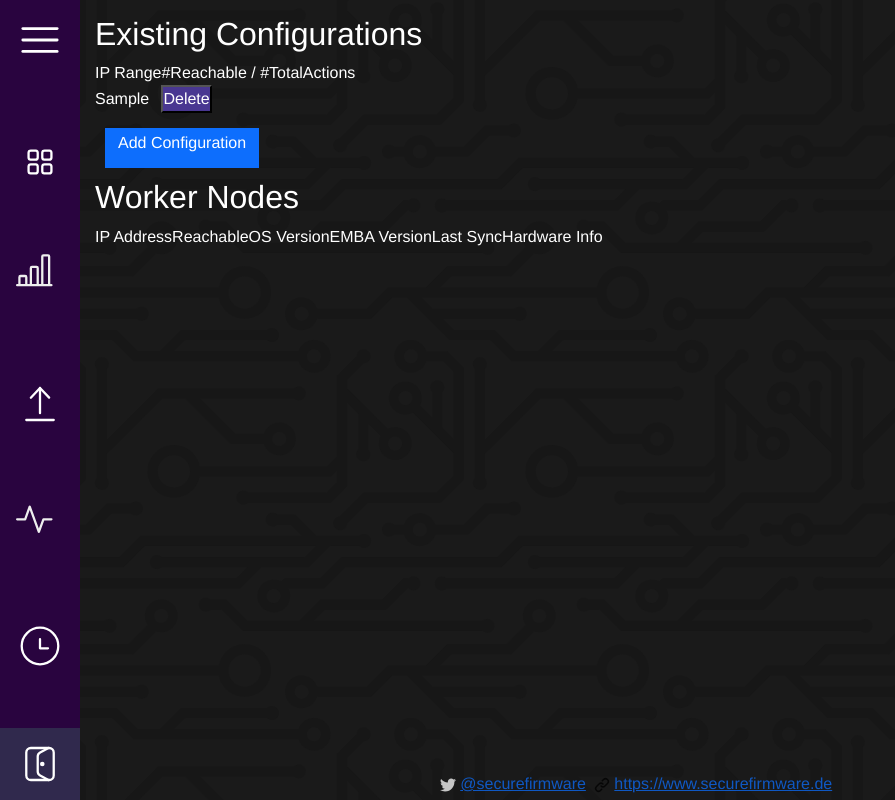
After one commit to e-m-b-a/embark, a Django app: page /worker/ in a window 1280 px wide. The commit adds this page. Shown: the whole page, without its empty margins (0-895 px from the left). Run offline with Django 3.2, Linux system fonts and the light colour scheme; a user stored in the database is signed in; tables that the repository leaves empty hold one stand-in row (values such as "Sample post"); lists and menus that the app fills with data are empty; parts of the project's set-up code (start-up, migrations or seed data) failed here and were passed over; some libraries are stand-ins or nearby versions.

Commit message:
start implementing worker ui
Signed-off-by: ashiven <nevisha@pm.me>

```diff
--- a/embark/templates/navigation.html
+++ b/embark/templates/navigation.html
@@ -101,6 +101,14 @@
                     <span class="nav-link">Updater</span>
                 </a>
             </li>
+            <li>
+                <a href="{% url 'embark-workers-main' %}">
+                    <span class="icon">
+                        <svg fill="#ffffff" height="48px" width="48px" id="Layer_1" data-name="Layer 1" xmlns="http://www.w3.org/2000/svg" viewBox="-1.6 -1.6 19.20 19.20"><g id="SVGRepo_bgCarrier" stroke-width="0"></g><g id="SVGRepo_tracerCarrier" stroke-linecap="round" stroke-linejoin="round"></g><g id="SVGRepo_iconCarrier"> <path class="cls-1" d="M14,12V6H5v6H9v1H7v1h5V13H10V12ZM6,11V7h7v4ZM7,5H4V4H7ZM8,5V3H3v7H4v3H6v1H3a1,1,0,0,1-1-1V3A1,1,0,0,1,3,2H8A1,1,0,0,1,9,3V5Z"></path> </g></svg>
+                    </span>
+                    <span class="nav-link">Workers</span>
+                </a>
+            </li>
             <li class="submenu">
                <div class="dropdown">
                    <a data-toggle="collapse" aria-expanded="true">
--- /dev/null
+++ b/embark/templates/workers/index.html
@@ -0,0 +1,13 @@
+{% extends "base.html" %}
+{% load static %}
+{% block style %}<link rel="stylesheet" type="text/css" href="{% static 'content/css/menu.css' %}"/>{% endblock style %}
+{% block title %}EMBArk User-menue{% endblock title %}
+
+{% block navigation %}{% include "navigation.html" %}{% endblock navigation %}
+{% block maincontent %}
+
+<div class="container-fluid">
+  {% block overview %}{% include "workers/overview.html" %}{% endblock overview %}
+</div>
+
+{% endblock maincontent %}
--- /dev/null
+++ b/embark/templates/workers/overview.html
@@ -0,0 +1,49 @@
+<div class="configuration-container">
+<h2>Existing Configurations</h2>
+<table>
+  <tr>
+    <th>IP Range</th>
+    <th>#Reachable / #Total</th>
+    <th>Actions</th>
+  </tr>
+  {% for config in user.configuration.all %}
+  <tr>
+    <td>{{ config.ip_range }}</td>
+    {# <td>{{ config.workers.filter(reachable=True).count }} / {{ config.workers.count }} #}
+    <td>
+      <form action="/" method="post">
+        {% csrf_token %}
+        <button type="submit">Delete</button>
+      </form>
+    </td>
+  </tr>
+  {% endfor %}
+</table>
+
+<a href="/" class="btn btn-primary">Add Configuration</a>
+</div>
+
+
+<div class="worker-container">
+<h2>Worker Nodes</h2>
+<table>
+  <tr>
+    <th>IP Address</th>
+    <th>Reachable</th>
+    <th>OS Version</th>
+    <th>EMBA Version</th>
+    <th>Last Sync</th>
+    <th>Hardware Info</th>
+  </tr>
+  {% for worker in workers %}
+  <tr>
+    <td>{{ worker.ip_address }}</td>
+    {# <td>{% if worker.reachable %}🟢{% else %}🔴{% endif %}</td> #}
+    {# <td>{{ worker.system_info.os }}</td> #}
+    {# <td>{{ worker.system_info.emba_version }}</td> #}
+    {# <td>{{ worker.system_info.last_sync }}</td> #}
+    {# <td>{{ worker.system_info.hw }}</td> #}
+  </tr>
+  {% endfor %}
+</table>
+</div>
--- a/embark/users/models.py
+++ b/embark/users/models.py
@@ -44,3 +44,4 @@ class Configuration(models.Model):
     ssh_user = models.CharField(max_length=150, blank=True, null=True, help_text="SSH user of the worker nodes")
     ssh_password = models.CharField(max_length=150, blank=True, null=True, help_text="SSH password of the worker nodes")
     ip_range = models.TextField(blank=True, null=True, help_text="IP range of the worker nodes")
+    created_at = models.DateTimeField(auto_now_add=True, help_text="Date time when this entry was created")
--- a/embark/workers/models.py
+++ b/embark/workers/models.py
@@ -11,6 +11,7 @@ class Worker(models.Model):
     name = models.CharField(max_length=100)
     ip_address = models.GenericIPAddressField(unique=True)
     system_info = models.JSONField()
+    reachable = models.BooleanField(default=False)
 
     def clean(self):
         super().clean()
--- a/embark/workers/urls.py
+++ b/embark/workers/urls.py
@@ -7,6 +7,7 @@ from django.urls import path
 from workers import views
 
 urlpatterns = [
+    path('worker/', views.workers_main, name='embark-workers-main'),
     path('worker/scan/<int:configuration_id>/', views.config_worker_scan, name='embark-worker-scan'),
     path('worker/connect/<int:configuration_id>/<int:worker_id>/', views.connect_worker, name='embark-worker-connect'),
     path('worker/registered/<int:configuration_id>/', views.registered_workers, name='embark-worker-registered'),     # TODO: convert to API endpoints after development complete
--- a/embark/workers/views.py
+++ b/embark/workers/views.py
@@ -2,6 +2,7 @@ import ipaddress
 import socket
 from concurrent.futures import ThreadPoolExecutor
 
+from django.shortcuts import render
 import paramiko
 
 from django.contrib.auth.decorators import login_required, permission_required
@@ -12,6 +13,19 @@ from django.http import JsonResponse
 
 from workers.models import Worker
 from users.models import Configuration
+
+
+@require_http_methods(["GET"])
+@login_required(login_url='/' + settings.LOGIN_URL)
+@permission_required("users.worker_permission", login_url='/')
+def workers_main(request):
+    """
+    Main view for the workers page.
+    """
+    user = get_user(request)
+    return render(request, 'workers/index.html', {
+        'user': user
+    })
 
 
 @require_http_methods(["GET"])
```
